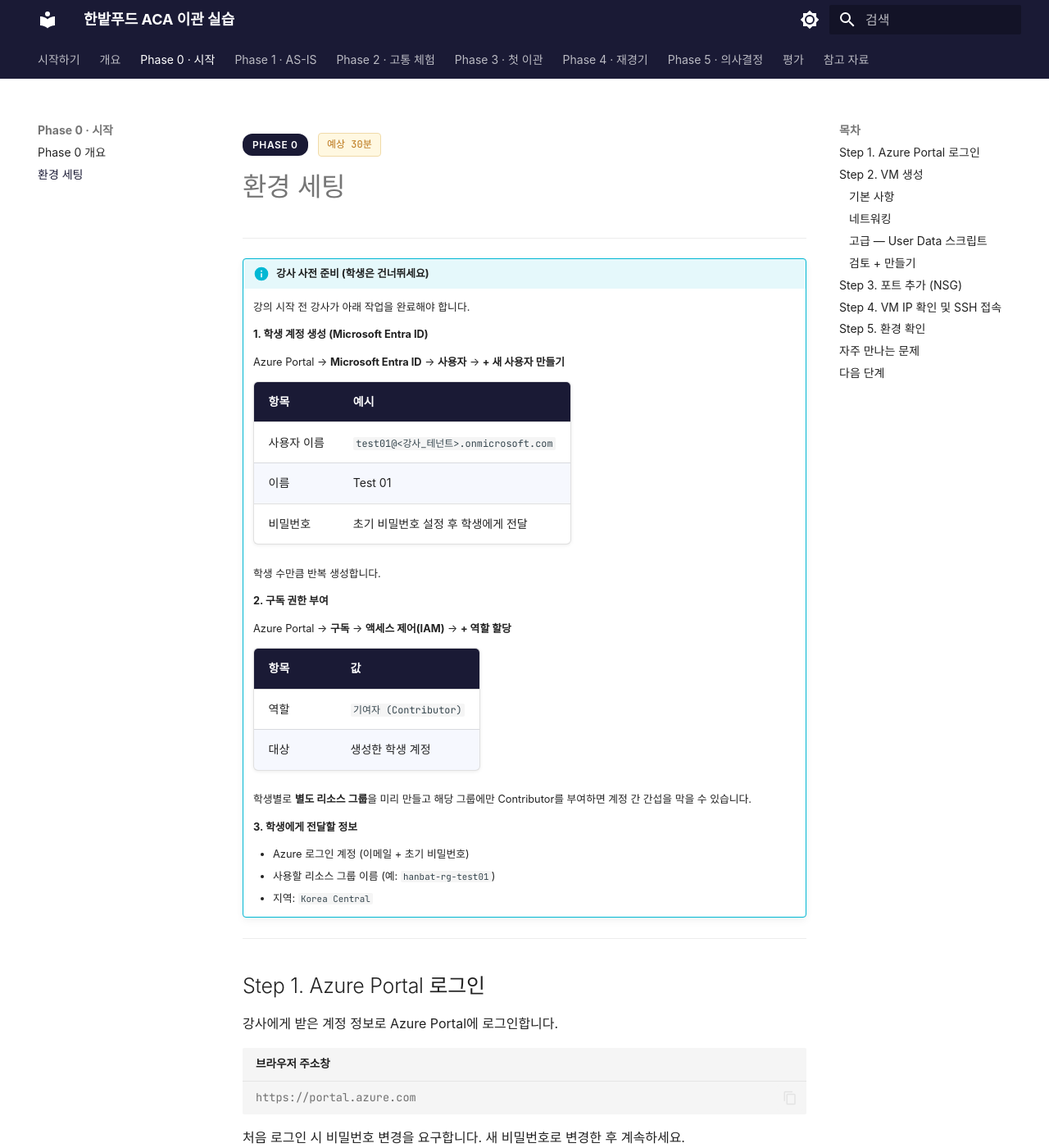
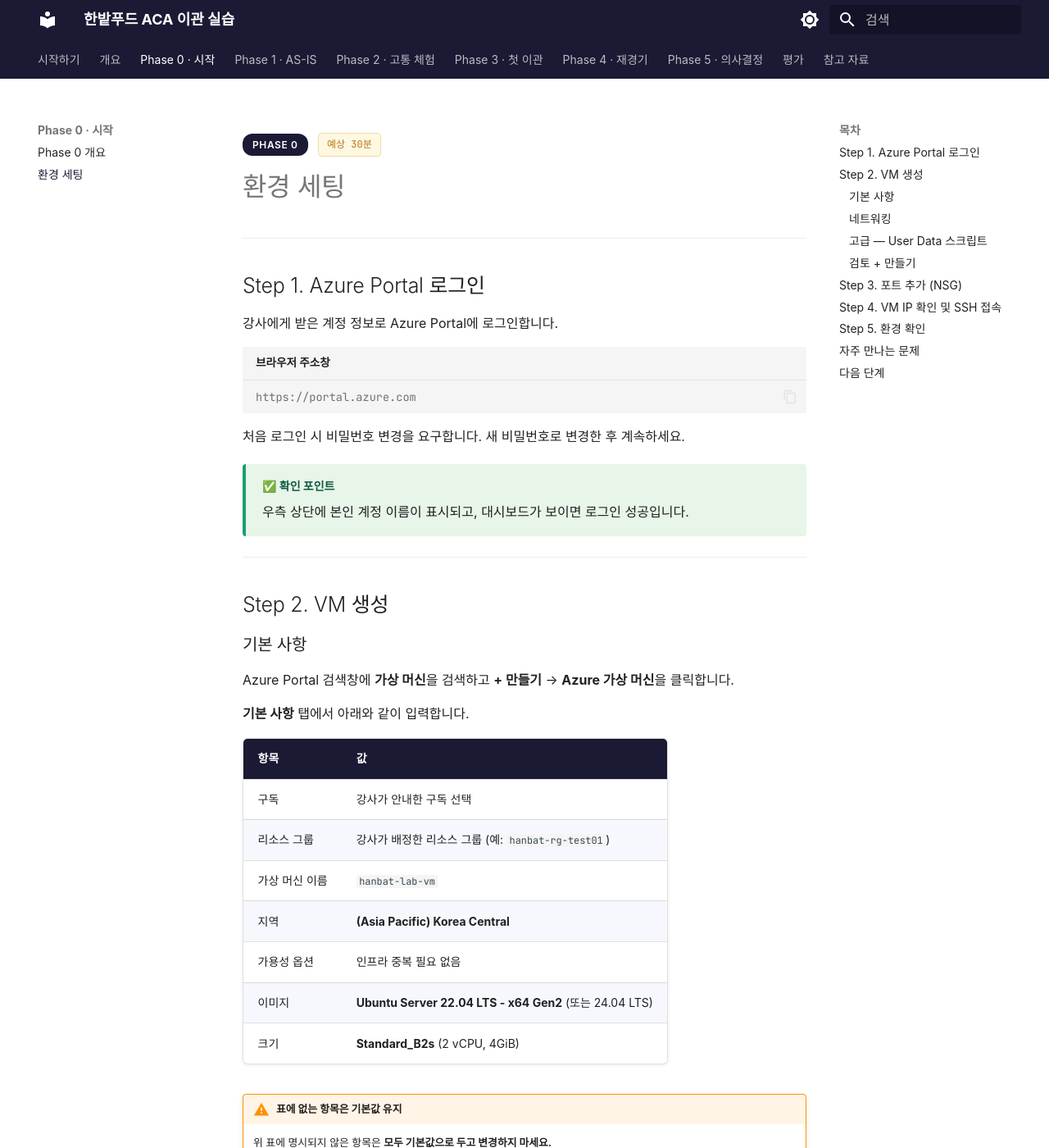
Before and after one commit to skilleat-labs/container-service-labs, an MkDocs documentation site: the page built from docs/phase-0/environment-setup.md, in a window 1280 px wide and 1400 px high. Shown: the whole window at 82% size. Built offline with MkDocs 1.6.1 and Material for MkDocs 9.7.7, drawn with Linux system fonts in a browser that asks for light colours; some web fonts are replaced.

Commit message:
remove: 강사 사전 준비 섹션 삭제
Co-Authored-By: Claude Sonnet 4.6 <noreply@anthropic.com>

```diff
--- a/docs/phase-0/environment-setup.md
+++ b/docs/phase-0/environment-setup.md
@@ -5,39 +5,6 @@
 
 ---
 
-!!! info "강사 사전 준비 (학생은 건너뛰세요)"
-    강의 시작 전 강사가 아래 작업을 완료해야 합니다.
-
-    **1. 학생 계정 생성 (Microsoft Entra ID)**
-
-    Azure Portal → **Microsoft Entra ID** → **사용자** → **+ 새 사용자 만들기**
-
-    | 항목 | 예시 |
-    |------|------|
-    | 사용자 이름 | `test01@<강사_테넌트>.onmicrosoft.com` |
-    | 이름 | Test 01 |
-    | 비밀번호 | 초기 비밀번호 설정 후 학생에게 전달 |
-
-    학생 수만큼 반복 생성합니다.
-
-    **2. 구독 권한 부여**
-
-    Azure Portal → **구독** → **액세스 제어(IAM)** → **+ 역할 할당**
-
-    | 항목 | 값 |
-    |------|-----|
-    | 역할 | `기여자 (Contributor)` |
-    | 대상 | 생성한 학생 계정 |
-
-    학생별로 **별도 리소스 그룹**을 미리 만들고 해당 그룹에만 Contributor를 부여하면 계정 간 간섭을 막을 수 있습니다.
-
-    **3. 학생에게 전달할 정보**
-
-    - Azure 로그인 계정 (이메일 + 초기 비밀번호)
-    - 사용할 리소스 그룹 이름 (예: `hanbat-rg-test01`)
-    - 지역: `Korea Central`
-
----
 
 ## Step 1. Azure Portal 로그인
 
```
